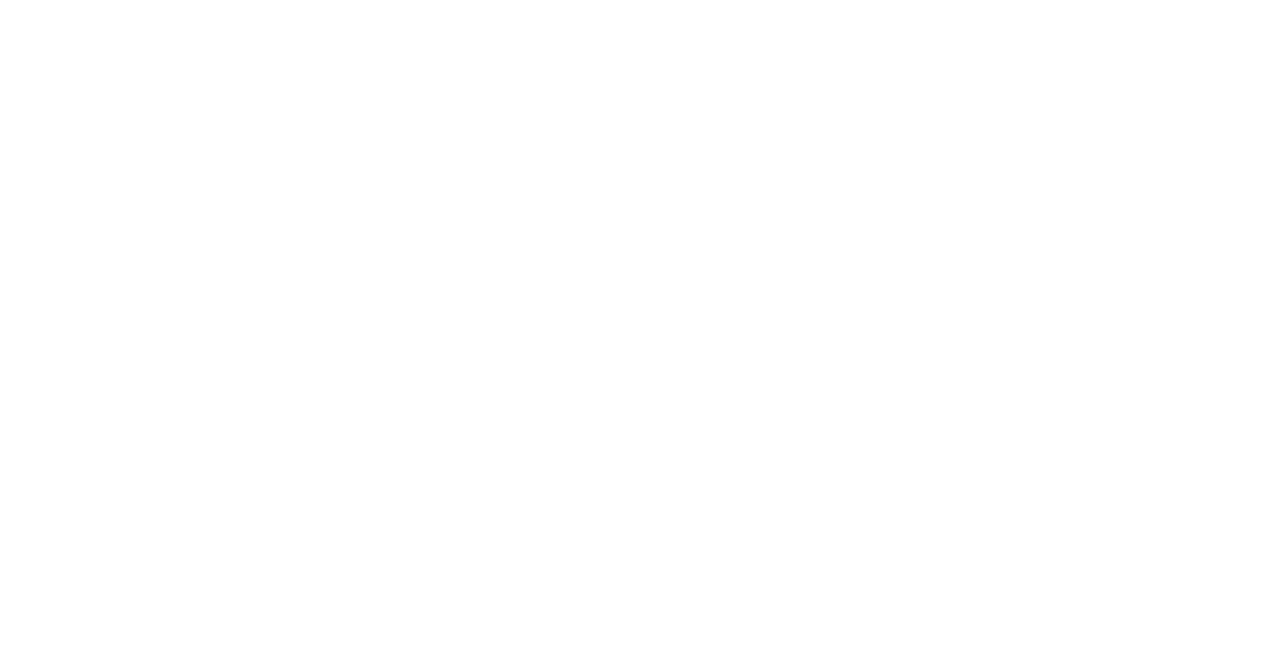
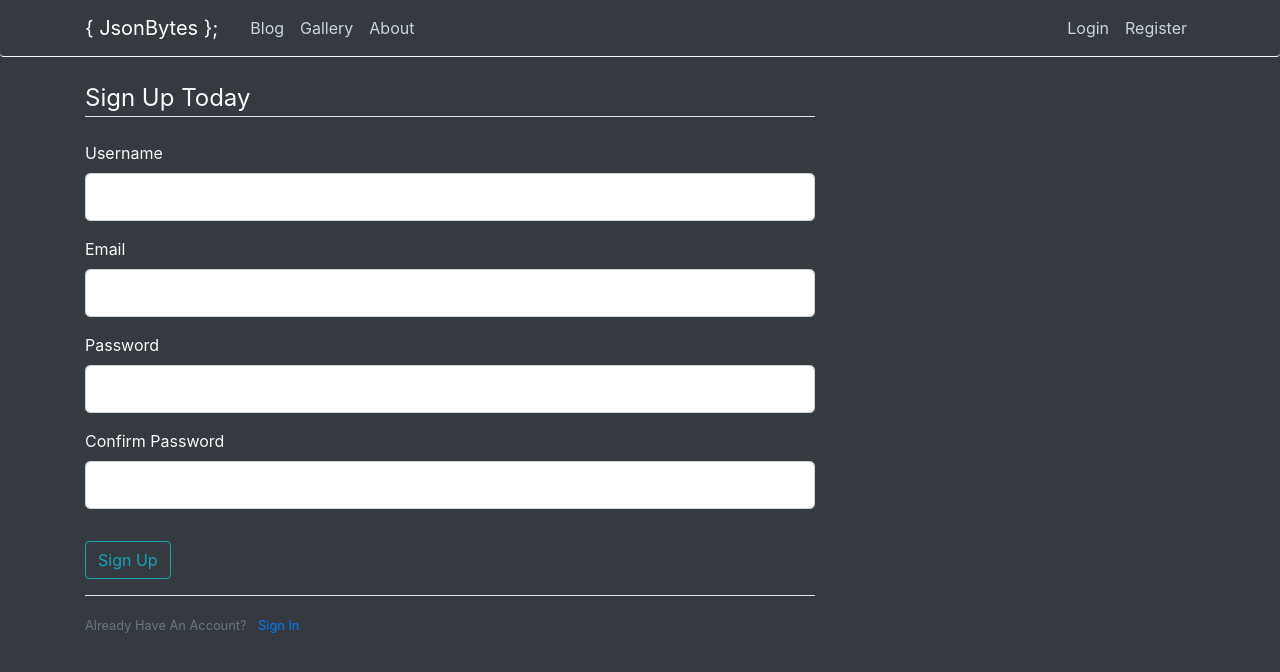
Before and after one commit to JsonTyler/Staticerson, a Flask app: page /register in a window 1280 px wide. Before the commit the part shown is empty. Shown: the top 672 px of the page. Run offline with Flask 2, Linux system fonts and the light colour scheme; some libraries are stand-ins or nearby versions.

Commit message:
Hooks up login and registration

```diff
--- a/flaskblog.py
+++ b/flaskblog.py
@@ -1,7 +1,9 @@
-from flask import Flask, render_template, url_for
+from flask import Flask, render_template, url_for, flash, redirect
+from forms import RegistrationForm, LoginForm
 import os
 
 app = Flask(__name__)
+app.config['SECRET_KEY'] = '5731628ba0f13ce0c643fde283baw451'
 
 posts = [
     {
@@ -281,13 +283,25 @@ def gallery():
 def about():
     return render_template('about.html', title='About')
 
-@app.route("/register")
+@app.route("/register", methods=['GET', 'POST'])
 def register():
-    return render_template('register.html', title='Register')
+    form = RegistrationForm()
+    if form.validate_on_submit():
+        flash(f'Account created for {form.username.data}!', 'success')
+        return redirect(url_for('login'))
+    return render_template('register.html', title='Register', form=form)
 
-@app.route("/login")
+@app.route("/login", methods=['GET', 'POST'])
 def login():
-    return render_template('login.html', title='Login')
+    form = LoginForm()
+    if form.validate_on_submit():
+        if form.email.data == 'admin@blog.com' and form.password.data == 'password':
+            flash('You have been logged in!', 'success')
+            return redirect(url_for('blog'))
+        else:
+            flash('Login Unsuccessful. Please check username and password', 'danger')
+    return render_template('login.html', title='Login', form=form)
+
 
 
 if __name__ == '__main__':
--- /dev/null
+++ b/forms.py
@@ -0,0 +1,22 @@
+from flask_wtf import FlaskForm
+from wtforms import StringField, PasswordField, SubmitField, BooleanField
+from wtforms.validators import DataRequired, Length, Email, EqualTo
+
+
+class RegistrationForm(FlaskForm):
+    username = StringField('Username',
+                           validators=[DataRequired(), Length(min=2, max=20)])
+    email = StringField('Email',
+                        validators=[DataRequired(), Email()])
+    password = PasswordField('Password', validators=[DataRequired()])
+    confirm_password = PasswordField('Confirm Password',
+                                     validators=[DataRequired(), EqualTo('password')])
+    submit = SubmitField('Sign Up')
+
+
+class LoginForm(FlaskForm):
+    email = StringField('Email',
+                        validators=[DataRequired(), Email()])
+    password = PasswordField('Password', validators=[DataRequired()])
+    remember = BooleanField('Remember Me')
+    submit = SubmitField('Login')
--- a/templates/blog.html
+++ b/templates/blog.html
@@ -33,7 +33,7 @@
 <div class="content-section-sidebar bg-dark">
   <h3 class="text-light">Blog Topics</h3>
   <h6 class='text-muted bg-dark'>Want to be notified when there's a new post?</h6>
-  <h6 class='text-muted bg-dark'>Sign up <a href="#">Here</a>.</h6>
+  <h6 class='text-muted bg-dark'>Sign up <a href="{{ url_for('register')}}">Here</a>.</h6>
     <ul class="list-group">
       <li class="list-group-item list-group-item-light">Latest Posts</li>
       <li class="list-group-item list-group-item-light">Announcements</li>
--- a/templates/layout.html
+++ b/templates/layout.html
@@ -32,8 +32,8 @@
             </div>
             <!-- Navbar Right Side -->
             <div class="navbar-nav">
-              <a class="nav-item nav-link" href="/login">Login</a>
-              <a class="nav-item nav-link" href="/register">Register</a>
+              <a class="nav-item nav-link" href="{{ url_for('login') }}">Login</a>
+              <a class="nav-item nav-link" href="{{ url_for('register') }}">Register</a>
             </div>
           </div>
         </div>
@@ -42,6 +42,19 @@
     <main role="main" class="container">
       <div class="row">
         <div class="col-md-8">
+          {% with messages = get_flashed_messages(with_categories=true) %}
+            {% if messages %}
+              {% for category, message in messages %}
+                <div class="alert alert-{{ category }}">
+                  {{ message }}
+                </div>
+              {% endfor %}
+            {% endif %}
+          {% endwith %}
+
+          {% block login %}{% endblock %}
+          {% block register %}{% endblock %}
+
           {% if blog %}
             {% block content %}{% endblock %}
           {% endif %}
--- a/templates/register.html
+++ b/templates/register.html
@@ -0,0 +1,72 @@
+{% extends "layout.html" %}
+{% block register %}
+    <div class="content-section text-light">
+        <form method="POST" action="">
+            {{ form.hidden_tag() }}
+            <fieldset class="form-group">
+                <legend class="border-bottom mb-4">Sign Up Today</legend>
+                <div class="form-group">
+                    {{ form.username.label(class="form-control-label") }}
+
+                    {% if form.username.errors %}
+                        {{ form.username(class="form-control form-control-lg is-invalid") }}
+                        <div class="invalid-feedback">
+                            {% for error in form.username.errors %}
+                                <span>{{ error }}</span>
+                            {% endfor %}
+                        </div>
+                    {% else %}
+                        {{ form.username(class="form-control form-control-lg") }}
+                    {% endif %}
+                </div>
+                <div class="form-group">
+                    {{ form.email.label(class="form-control-label") }}
+                    {% if form.email.errors %}
+                        {{ form.email(class="form-control form-control-lg is-invalid") }}
+                        <div class="invalid-feedback">
+                            {% for error in form.email.errors %}
+                                <span>{{ error }}</span>
+                            {% endfor %}
+                        </div>
+                    {% else %}
+                        {{ form.email(class="form-control form-control-lg") }}
+                    {% endif %}
+                </div>
+                <div class="form-group">
+                    {{ form.password.label(class="form-control-label") }}
+                    {% if form.password.errors %}
+                        {{ form.password(class="form-control form-control-lg is-invalid") }}
+                        <div class="invalid-feedback">
+                            {% for error in form.password.errors %}
+                                <span>{{ error }}</span>
+                            {% endfor %}
+                        </div>
+                    {% else %}
+                        {{ form.password(class="form-control form-control-lg") }}
+                    {% endif %}
+                </div>
+                <div class="form-group">
+                    {{ form.confirm_password.label(class="form-control-label") }}
+                    {% if form.confirm_password.errors %}
+                        {{ form.confirm_password(class="form-control form-control-lg is-invalid") }}
+                        <div class="invalid-feedback">
+                            {% for error in form.confirm_password.errors %}
+                                <span>{{ error }}</span>
+                            {% endfor %}
+                        </div>
+                    {% else %}
+                        {{ form.confirm_password(class="form-control form-control-lg") }}
+                    {% endif %}
+                </div>
+            </fieldset>
+            <div class="form-group">
+                {{ form.submit(class="btn btn-outline-info") }}
+            </div>
+        </form>
+    </div>
+    <div class="border-top pt-3">
+        <small class="text-muted">
+            Already Have An Account? <a class="ml-2" href="{{ url_for('login') }}">Sign In</a>
+        </small>
+    </div>
+{% endblock register %}
```
Also changed, not shown: templates/login.html (+52 -0 lines).
